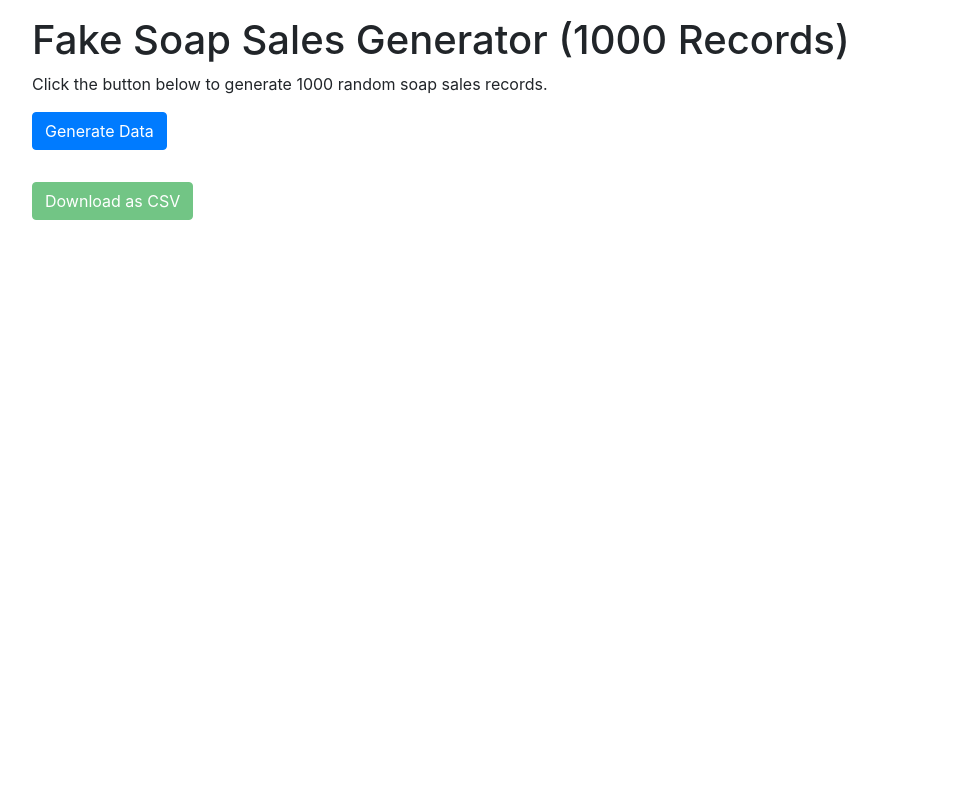
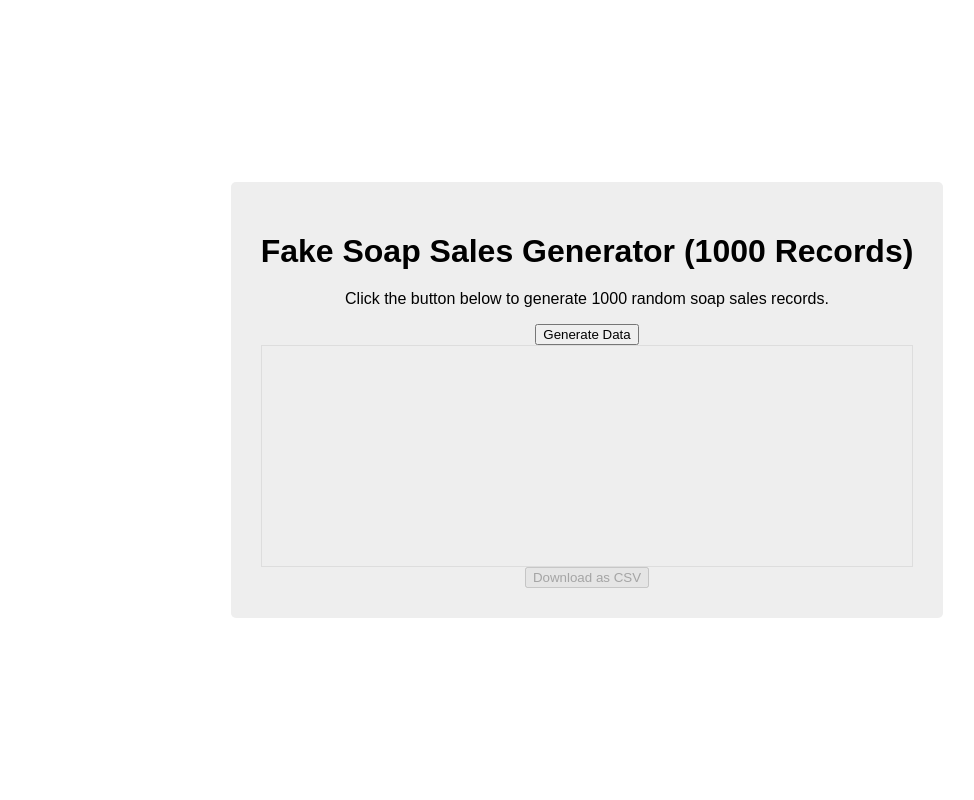
Before and after one commit to kanchang12/fakesoap_datageneration, a Flask app: template templates/index.html in a window 1280 px wide. Shown: the whole page, without its empty margins (53-1027 px from the left). Run offline with Flask 3, Linux system fonts and the light colour scheme; the template is opened without the code that fills it, so the values that code supplies are empty; some libraries are stand-ins or nearby versions.

Commit message:
Update index.html

```diff
--- a/templates/index.html
+++ b/templates/index.html
@@ -3,10 +3,37 @@
 <head>
   <meta charset="UTF-8">
   <title>Fake Soap Sales Generator</title>
-    <link rel="stylesheet" href="https://stackpath.bootstrapcdn.com/bootstrap/4.5.2/css/bootstrap.min.css">
+  <style>
+    body {
+      font-family: sans-serif;
+      display: flex;
+      justify-content: center;
+      align-items: center;
+      min-height: 100vh;
+      margin: 0;
+    }
+
+    .container {
+      background-color: #eee;
+      padding: 30px;
+      border-radius: 5px;
+      text-align: center;
+    }
+
+    h1 {
+      margin-bottom: 20px;
+    }
+
+    #message {
+      min-height: 200px;
+      border: 1px solid #ddd;
+      padding: 10px;
+      font-size: 16px;
+    }
+  </style>
 </head>
 <body>
-    <div class="container mt-3">
+  <div class="container">
     <h1>Fake Soap Sales Generator (1000 Records)</h1>
     <p>Click the button below to generate 1000 random soap sales records.</p>
     <button type="button" class="btn btn-primary" id="generate-button">Generate Data</button>
@@ -14,7 +41,6 @@
     <button type="button" class="btn btn-success mt-3" id="download-button" disabled>Download as CSV</button>
   </div>
 
-    <script src="https://ajax.googleapis.com/ajax/libs/jquery/3.5.1/jquery.min.js"></script>
    <script>
         $(document).ready(function() {
             $("#generate-button").click(function() {
```
Lines whose indentation alone changed are shown as unchanged.
